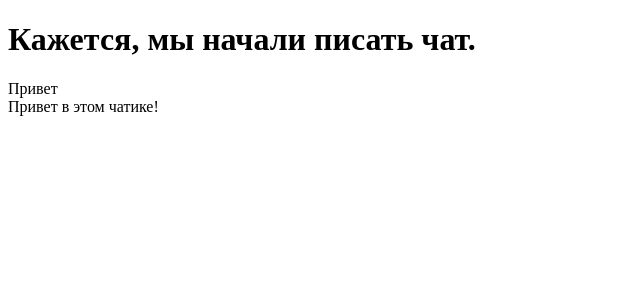
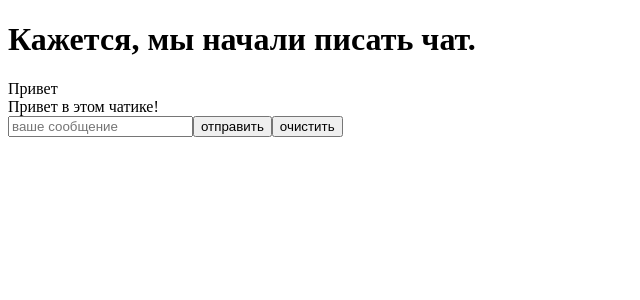
Before and after one commit to kirillradov/react, a React (Create React App) app: page / in a window 1280 px wide. Shown: the top 300 px of the page, without its empty margins (0-640 px from the left). Built offline with nearby package versions, Linux system fonts and the light colour scheme.

Commit message:
2
сделал добавление новых сообщений

```diff
--- a/src/index.jsx
+++ b/src/index.jsx
@@ -8,9 +8,27 @@ const Message = (props) => <div>{ props.message }</div>;
 const MessageField = (props) => <div>
     <h1>Кажется, мы начали писать чат.</h1>
     { props.messages.map(message => <Message message = { message }/>) }
+    <input id='inputMessage' type="text" placeholder="ваше сообщение"/><button onClick= { sendMessage }>отправить</button>
+    <button onClick= { clearMessage }>очистить</button>
 </div>;
+
 
     ReactDOM.render (
     <MessageField messages={ messages } />,
         document.getElementById('root' ),
-);
+    );
+
+    function sendMessage() {
+        let newMessage = document.getElementById('inputMessage').value;
+        console.log(newMessage);
+        messages.push(newMessage);
+        console.log(messages);
+        ReactDOM.render (
+            <MessageField messages={ messages } />,
+            document.getElementById('root' ),
+        );
+    }
+
+    function clearMessage() {
+        document.getElementById('inputMessage').value = '';
+    }
```
Also changed, not shown: public/build/app.js.
